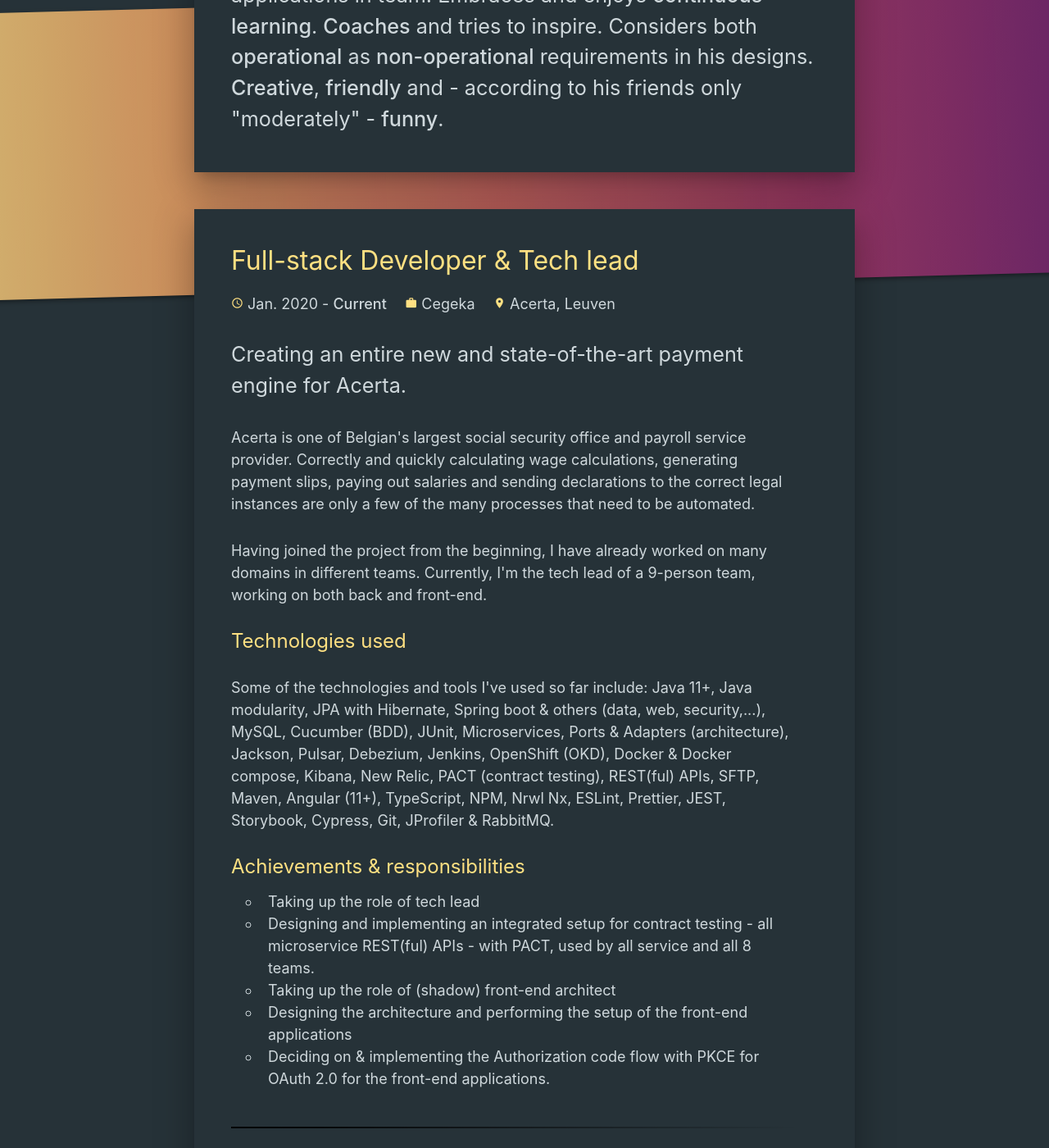
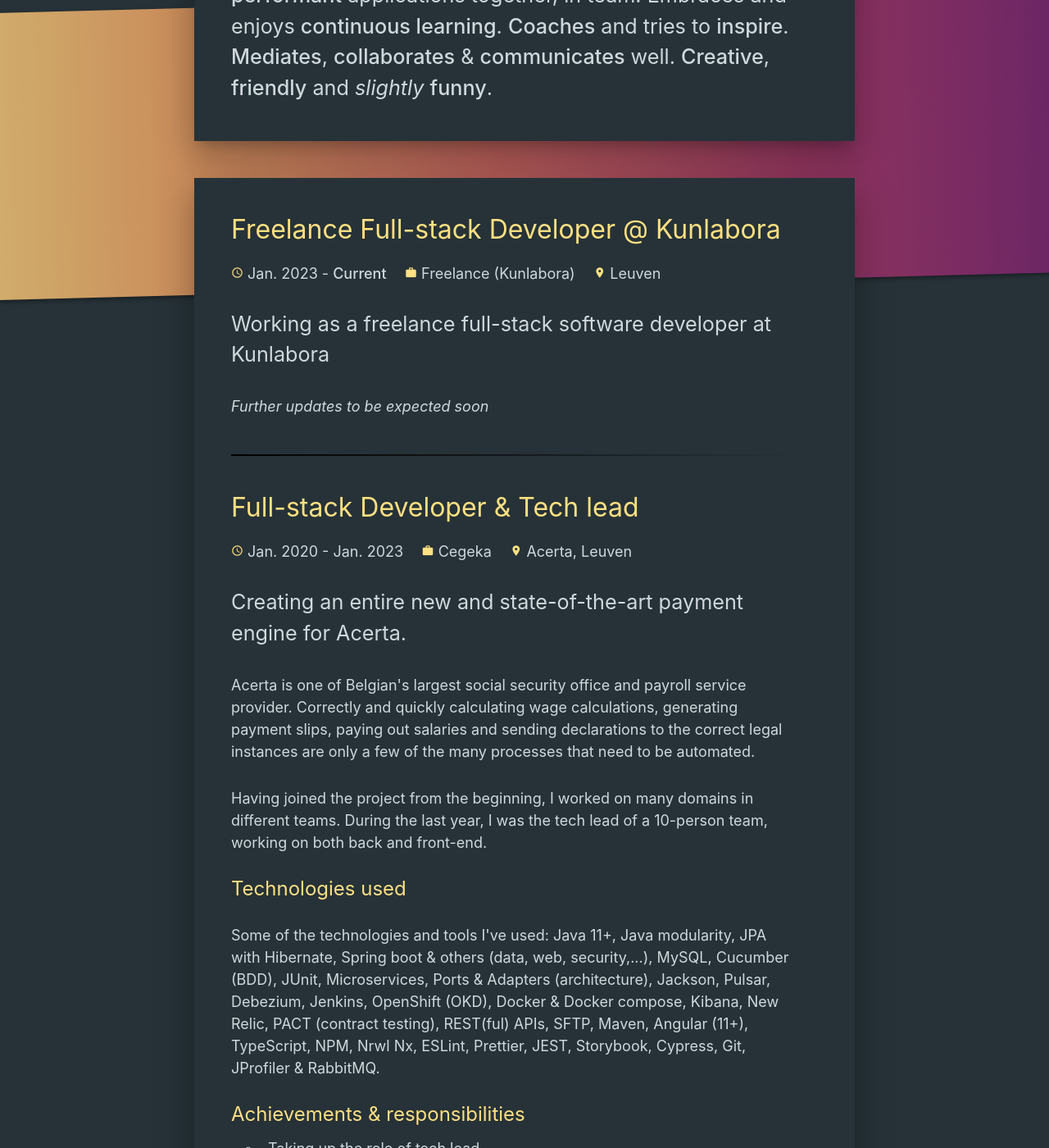
Before and after one commit to nielsdelestinne/niedel.be, a Jekyll site: the page built from cv.markdown, in a window 1280 px wide and 1400 px high, scrolled down 808 px. Shown: the whole window at 82% size. Built offline with Jekyll 4.4.1, drawn with Linux system fonts in a browser that asks for light colours; some of the changed text lies outside the part shown.

Commit message:
Added Kunlabora

```diff
--- a/_layouts/cv.html
+++ b/_layouts/cv.html
@@ -51,9 +51,9 @@
                     </div>
                 </div>
                 <div>
-                    <time class="dt-published padding-right-half" datetime="16/12/2022" itemprop="datePublished">
+                    <time class="dt-published padding-right-half" datetime="24/01/2023" itemprop="datePublished">
                         <i class="tiny material-icons">access_time</i>
-                        <em class="online-notice">CV updated on 16/12/2022.</em>
+                        <em class="online-notice">CV updated on 24/01/2023.</em>
                         <em class="print-notice">View the most recent version of my CV online at <a href="https://niedel.be/cv" title="Niels Delestinne CV" target="_blank">niedel.be/cv</a>.</em>
                     </time>
                 </div>
@@ -65,7 +65,8 @@
         <div class="content-wrapper z-depth-5">
             <h2 class="no-margin">Profile</h2>
             <p class="flow-text no-margin-bottom no-padding-bottom">
-                A <strong>full-stack software developer</strong> and <strong>tech lead</strong> with active professional
+                A freelance <strong>full-stack software developer</strong> & <strong>tech lead</strong> with active
+                professional
                 knowledge on <strong>Java, Angular</strong> and
                 both of their <strong>entire ecosystems</strong>. A true believer of <strong>software
                 craftsmanship</strong> and
@@ -73,11 +74,13 @@
                 practices</strong>. Strives to write <strong>readable, flexible</strong> and <strong>simple
                 code</strong> that
                 is properly <strong>tested</strong>. Aims to create
-                <strong>maintainable</strong> and <strong>flexible</strong> applications in team. Embraces and enjoys
+                <strong>maintainable</strong>, <strong>flexible</strong> and <strong>performant</strong> applications
+                together, in team. Embraces and enjoys
                 <strong>continuous
-                    learning</strong>. <strong>Coaches</strong> and tries to inspire. Considers both
-                <strong>operational</strong> as <strong>non-operational</strong> requirements in his designs. <strong>Creative</strong>,
-                <strong>friendly</strong> and - according to his friends only "moderately" - <strong>funny</strong>.
+                    learning</strong>. <strong>Coaches</strong> and tries to <strong>inspire</strong>.
+                <strong>Mediates</strong>, <strong>collaborates</strong> & <strong>communicates</strong> well.
+                <strong>Creative</strong>,
+                <strong>friendly</strong> and <em>slightly</em> <strong>funny</strong>.
             </p>
         </div>
     </section>
@@ -87,12 +90,40 @@
             <div class="padding-right-half">
 
                 <div>
+                    <h2 class="no-margin">Freelance Full-stack Developer @ Kunlabora</h2>
+                    <div class="cv-details valign-wrapper">
+                        <div class="flex-inner">
+                            <div class="padding-right-half">
+                                <i class="tiny material-icons amber-text text-lighten-3">access_time</i>
+                                Jan. 2023 - <strong>Current</strong>
+                            </div>
+                            <div class="padding-right-half">
+                                <i class="tiny material-icons amber-text text-lighten-3">work</i>
+                                Freelance (Kunlabora)
+                            </div>
+                            <div class="padding-right-half">
+                                <i class="tiny material-icons amber-text text-lighten-3">location_on</i>
+                                Leuven
+                            </div>
+                        </div>
+                    </div>
+                    <p class="flow-text">
+                        Working as a freelance full-stack software developer at Kunlabora
+                    </p>
+                    <p>
+                       <em>Further updates to be expected soon</em>
+                    </p>
+                </div>
+
+                <hr class="fade">
+
+                <div>
                     <h2 class="no-margin">Full-stack Developer & Tech lead</h2>
                     <div class="cv-details valign-wrapper">
                         <div class="flex-inner">
                             <div class="padding-right-half">
                                 <i class="tiny material-icons amber-text text-lighten-3">access_time</i>
-                                Jan. 2020 - <strong>Current</strong>
+                                Jan. 2020 - Jan. 2023
                             </div>
                             <div class="padding-right-half">
                                 <i class="tiny material-icons amber-text text-lighten-3">work</i>
@@ -115,13 +146,12 @@
                         processes that need to be automated.
                     </p>
                     <p>
-                        Having joined the project from the beginning, I have already worked on many domains in
-                        different teams.
-                        Currently, I'm the tech lead of a 9-person team, working on both back and front-end.
+                        Having joined the project from the beginning, I worked on many domains in
+                        different teams. During the last year, I was the tech lead of a 10-person team, working on both back and front-end.
                     </p>
                     <h4>Technologies used</h4>
                     <p>
-                        Some of the technologies and tools I've used so far include: Java
+                        Some of the technologies and tools I've used: Java
                         11+, Java modularity, JPA with Hibernate, Spring boot & others (data, web, security,...), MySQL,
                         Cucumber (BDD), JUnit, Microservices, Ports & Adapters
                         (architecture), Jackson, Pulsar, Debezium, Jenkins, OpenShift (OKD), Docker & Docker compose,
@@ -133,6 +163,7 @@
                     <h4>Achievements & responsibilities</h4>
                     <ul>
                         <li>Taking up the role of tech lead</li>
+                        <li>Designing and implementing working solutions for complex functional problems</li>
                         <li>Designing and implementing an integrated setup for contract testing - all microservice
                             REST(ful) APIs - with PACT, used by all service and all 8 teams.
                         </li>
```
